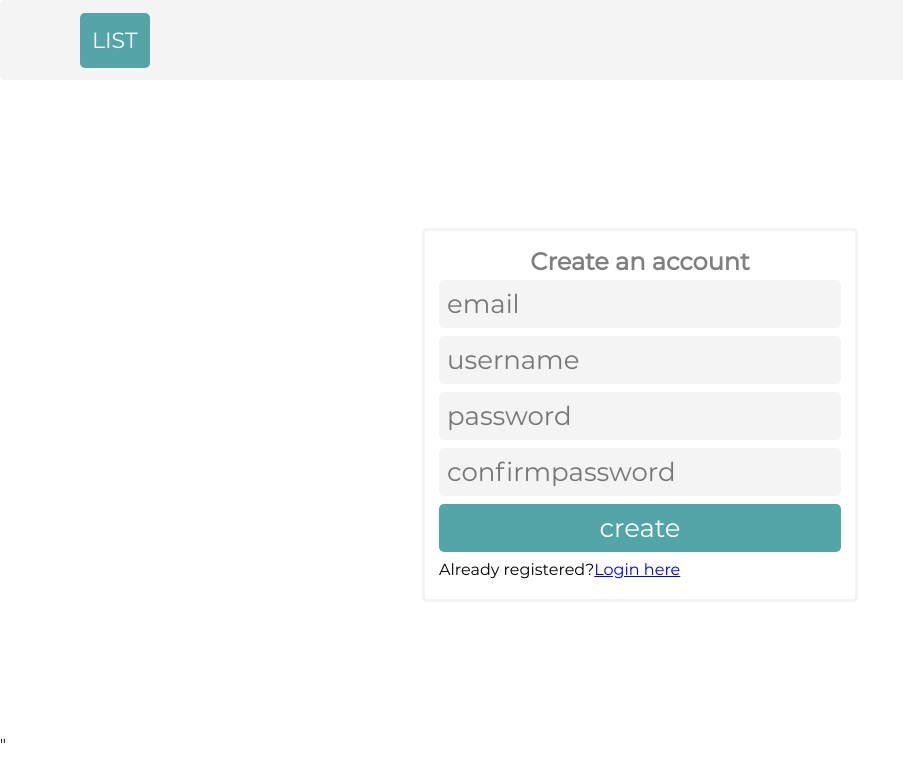
After one commit to WNjoroge-glitch/task-manager, a Node server app: page /signup in a window 1280 px wide. The commit adds this page. Shown: the top 782 px of the page, without its empty margins (0-903 px from the left). Run offline with Node 20, Linux system fonts and the light colour scheme.

Commit message:
user authentication done

```diff
--- a/app.js
+++ b/app.js
@@ -7,6 +7,7 @@ const app = express()
 const connection = mysql.createConnection({
    host : 'localhost',
    user : 'root',
+   port:'3306',
    password : 'sqlpassword1#',
    database : 'list_app'
 })
@@ -50,7 +51,7 @@ connection.query(
    'SELECT * FROM items WHERE id = ?', id,
    (error,results) => {
 
-      if(results){
+      if(results.length === 1){
          res.render('edit',{item:results[0]})
       } else {
          res.render('404')
@@ -58,10 +59,6 @@ connection.query(
    }
 
 )
-
-
-
-
 })
 //grab form to add item
 app.get('/create',(req,res) => {
@@ -81,11 +78,8 @@ connection.query(
 
    }
 )
-
 //redirect to items page
 })
-
-
 
 //update item
 app.post('/update/:id',(req,res) => {
@@ -116,8 +110,51 @@ app.post('/delete/:id', (req,res) => {
 
 })
 
+//get login form
+app.get('/login',(req,res)=>{
+   res.render('login')
+
+})
+//submit login form
+app.post('/login',(req,res)=>{
+   let email = req.body.email
+   let password = req.body.password
+
+   //todo : add validation
+
+   connection.query('SELECT * FROM users WHERE email = ?',email,(error,results)=>{
+      if(password === results[0].password){
+         console.log("correct password")
+         res.redirect('/items')
+      } else {
+         console.log("incorrect password")
+         res.redirect('/')
+      }
+   })
+
+})
+//get signup form
+app.get('/signup',(req,res)=>{
+  res.render('signup')
+})
+//submit signup form
+app.post('/signup',(req,res)=>{
+   let email = req.body.email
+   let username = req.body.username
+   let password = req.body.password
+   let confirmPassword = req.body.confirmPassword
+
+   if(password !== confirmPassword){
+      res.status(400).send("passwords don't match")
+   } else {
+      connection.query('INSERT INTO users(username,password,email) VALUES (?,?,?)',[username,password,email],
+      res.redirect('/login')
+
+      )
+      console.log('Account created successfully')
+   }
 
 
+})
 
-
-app.listen(8080);
+app.listen(8080,()=>{console.log("server open")});
--- a/package.json
+++ b/package.json
@@ -12,6 +12,7 @@
   "dependencies": {
     "ejs": "^3.1.6",
     "express": "^4.17.1",
+    "express-session": "^1.17.1",
     "mysql": "^2.18.1"
   }
 }
--- a/public/css/style.css
+++ b/public/css/style.css
@@ -105,8 +105,6 @@ ol a{
 form{
     display:flex;
     justify-content: center;
-
-
 }
 .form-content{
     width:60%;
@@ -162,3 +160,35 @@ justify-content: center;
     background-color:#c42d25;
 
 }
+.mid{
+    min-height:80vh;
+    max-width:100%;
+    display:flex;
+    align-items: center;
+    justify-content: center;
+}
+.mid form{
+    display: block;
+    border:3px solid #f4f4f4;
+    padding:16px 14px;
+    border-radius: 5px;
+
+}
+.mid input{
+    border-color:#f4f4f4;
+    border:0;
+    outline:none;
+    font-size:26px;
+    padding:8px;
+    border-radius: 5px;
+    width:100%;
+    margin:4px 0;
+
+}
+.mid h2{
+    text-align: center;
+    color:rgba(0, 0, 0, .5)
+}
+.mid p{
+    margin:4px 0;
+}
--- /dev/null
+++ b/views/signup.ejs
@@ -0,0 +1,27 @@
+<%- include('partials/header') %>
+
+<div class="mid">
+    <form action="/signup" method="POST" class="access">
+        <h2>Create an account</h2>
+        <div>
+            <input class="bg-grey" type="email" name="email" id="email" placeholder="email" required>
+        </div>
+        <div>
+            <input class="bg-grey" type="text" name="username" id="username" placeholder="username" required>
+        </div>
+        <div>
+            <input class="bg-grey" type="password" name ="password" id="password" placeholder="password" required>
+        </div>
+        <div>
+            <input class="bg-grey" type="password" name="confirmPassword" id="confirmPassword" placeholder="confirmpassword" required>
+        </div>
+        <div>
+            <input class="btn" type="submit" value="create">
+        </div>
+
+        <p>Already registered?<a href='/login'>Login here</a></p>
+
+    </form>
+</div>
+
+<%- include('partials/footer') %>"
```
Also changed, not shown: views/login.ejs (added, +20 -0 lines), 1 other file.
